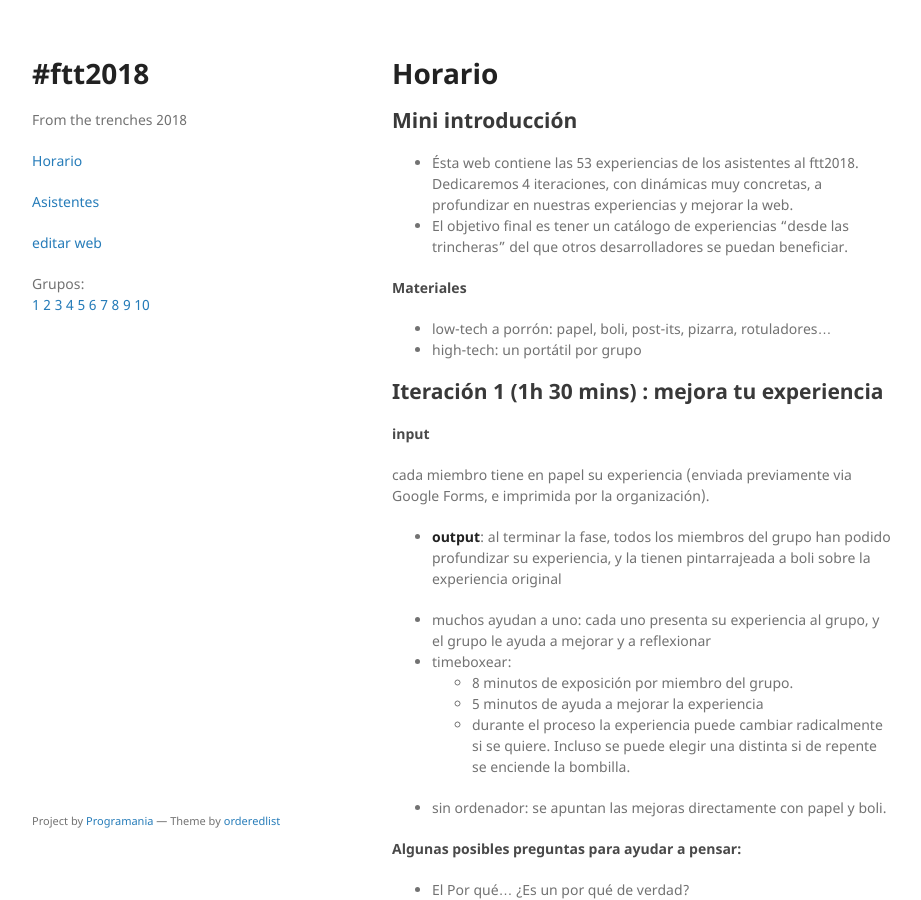
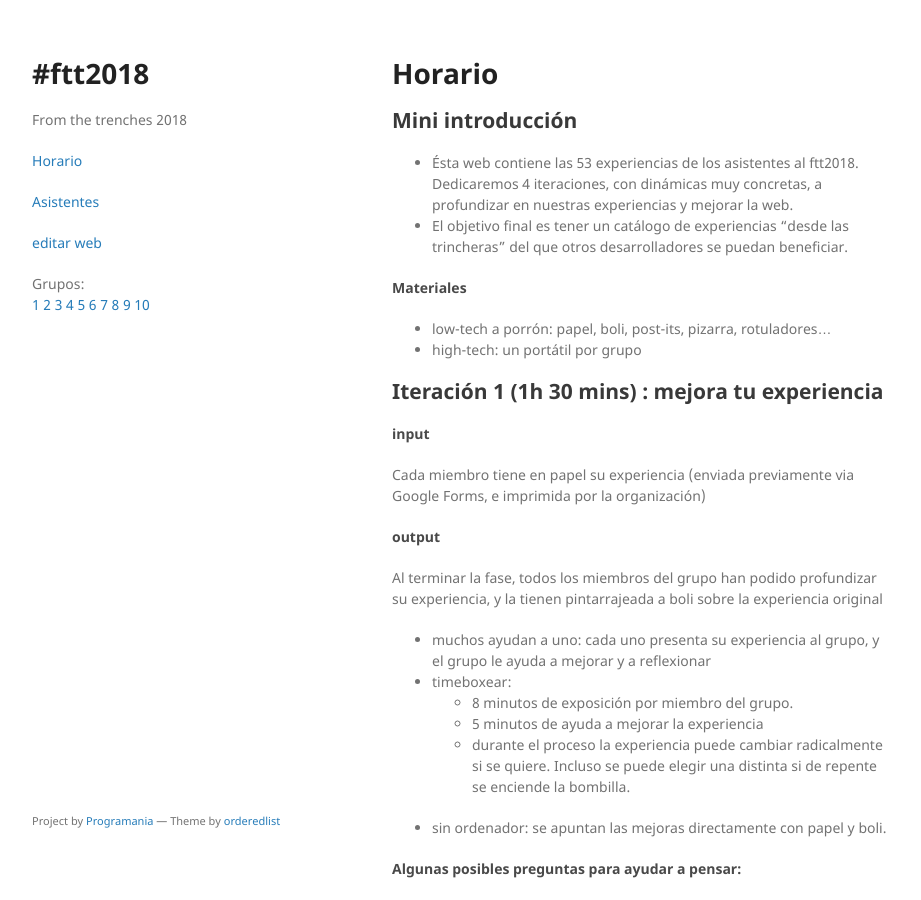
Before and after one commit to xala3pa/ftt2018, a Jekyll site: the page built from horario.md, in a window 1280 px wide and 900 px high. Shown: the whole window, without its empty margins (178-1099 px from the left). Built offline with Jekyll 4.4.1, drawn with Linux system fonts in a browser that asks for light colours; our own code applies the rules of GitHub Pages for plain Markdown files.

```diff
--- a/horario.md
+++ b/horario.md
@@ -12,9 +12,10 @@
 ## Iteración 1 (1h 30 mins) : mejora tu experiencia
 
 #### input
-cada miembro tiene en papel su experiencia (enviada previamente via Google Forms, e imprimida por la organización).
+Cada miembro tiene en papel su experiencia (enviada previamente via Google Forms, e imprimida por la organización)
 
-- **output**: al terminar la fase, todos los miembros del grupo han podido profundizar su experiencia, y la tienen pintarrajeada a boli sobre la experiencia original
+#### output
+Al terminar la fase, todos los miembros del grupo han podido profundizar su experiencia, y la tienen pintarrajeada a boli sobre la experiencia original
 
 - muchos ayudan a uno: cada uno presenta su experiencia al grupo, y el grupo le ayuda a mejorar y a reflexionar
 - timeboxear:
```
